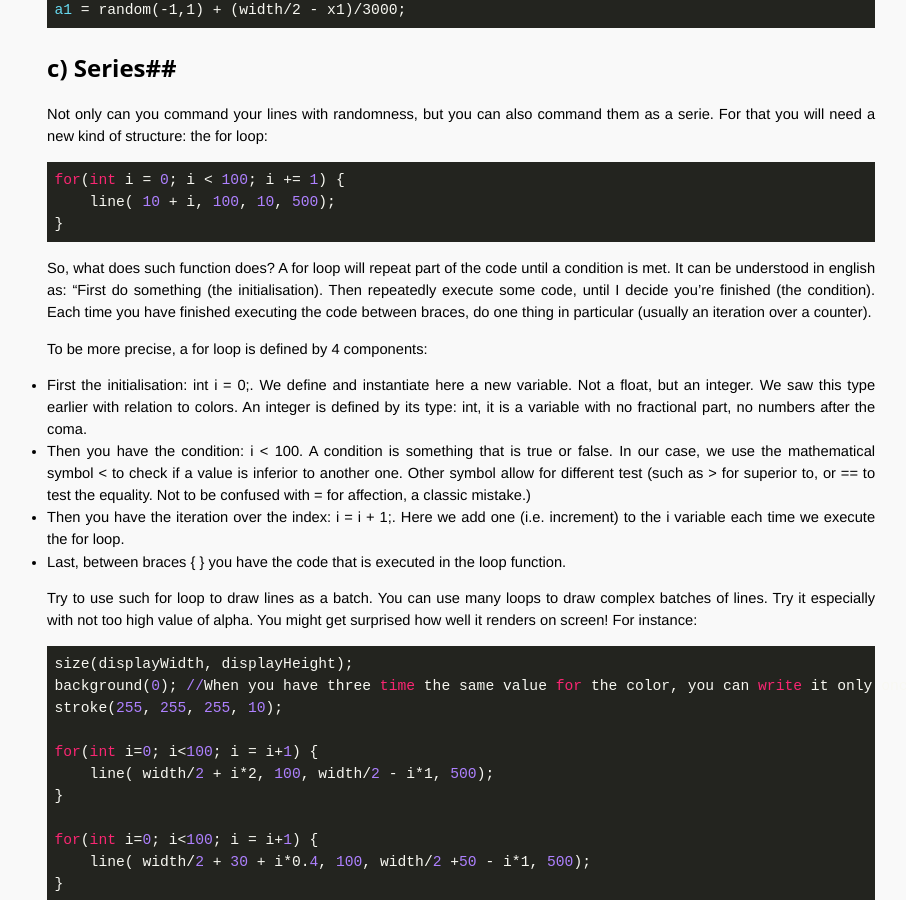
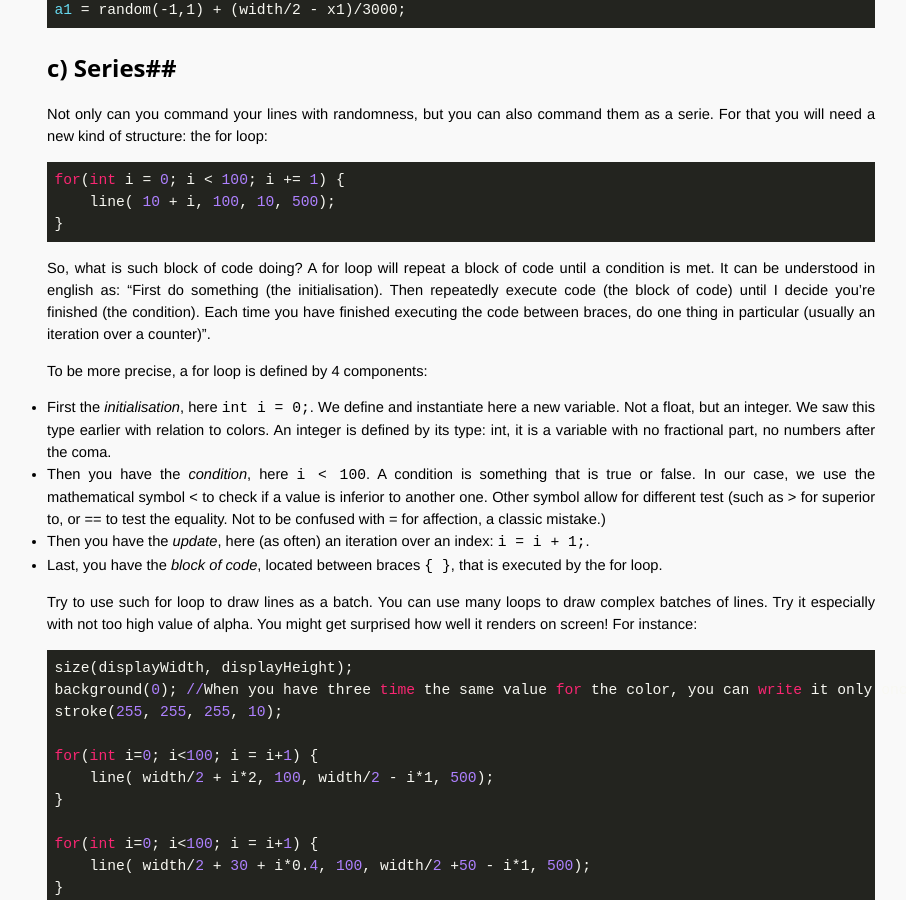
Before and after one commit to OpenTechSchool-Brussels/generative-art-with-processing, a Jekyll site: the page built from Playing-with-lines.markdown, in a window 1280 px wide and 900 px high, scrolled down 3156 px. Shown: the whole window, without its empty margins (309-1215 px from the left). Built offline with Jekyll 4.4.1, drawn with Linux system fonts in a browser that asks for light colours; Markdown is read by kramdown in place of the engine named in the settings.

Commit message:
Update Playing-with-lines.markdown

````diff
--- a/Playing-with-lines.markdown
+++ b/Playing-with-lines.markdown
@@ -117,13 +117,13 @@
 }
 ```
 
-So, what does such function does? A for loop will repeat part of the code until a condition is met. It can be understood in english as: “First do something (the initialisation). Then repeatedly execute some code, until I decide you’re finished (the condition). Each time you have finished executing the code between braces, do one thing in particular (usually an iteration over a counter).
+So, what is such block of code doing? A for loop will repeat a block of code until a condition is met. It can be understood in english as: "First do something (the initialisation). Then repeatedly execute code (the block of code) until I decide you’re finished (the condition). Each time you have finished executing the code between braces, do one thing in particular (usually an iteration over a counter)".
 
 To be more precise, a for loop is defined by 4 components:
-- First the initialisation: int i = 0;. We define and instantiate here a new variable. Not a float, but an integer. We saw this type earlier with relation to colors. An integer is defined by its type: int, it is a variable with no fractional part, no numbers after the coma.
-- Then you have the condition: i < 100. A condition is something that is true or false. In our case, we use the mathematical symbol < to check if a value is inferior to another one. Other symbol allow for different test (such as > for superior to, or == to test the equality. Not to be confused with = for affection, a classic mistake.)
-- Then you have the iteration over the index: i = i + 1;. Here we add one (i.e. increment) to the i variable each time we execute the for loop.
-- Last,  between braces { } you have the code that is executed in the loop function.
+- First the *initialisation*, here `int i = 0;`. We define and instantiate here a new variable. Not a float, but an integer. We saw this type earlier with relation to colors. An integer is defined by its type: int, it is a variable with no fractional part, no numbers after the coma.
+- Then you have the *condition*, here `i < 100`. A condition is something that is true or false. In our case, we use the mathematical symbol < to check if a value is inferior to another one. Other symbol allow for different test (such as > for superior to, or == to test the equality. Not to be confused with = for affection, a classic mistake.)
+- Then you have the *update*, here (as often) an iteration over an index: `i = i + 1;`.
+- Last,  you have the *block of code*, located between braces `{ }`, that is executed by the for loop.
 
 Try to use such for loop to draw lines as a batch. You can use many loops to draw complex batches of lines. Try it especially with not too high value of alpha. You might get surprised how well it renders on screen! For instance:
 
````
